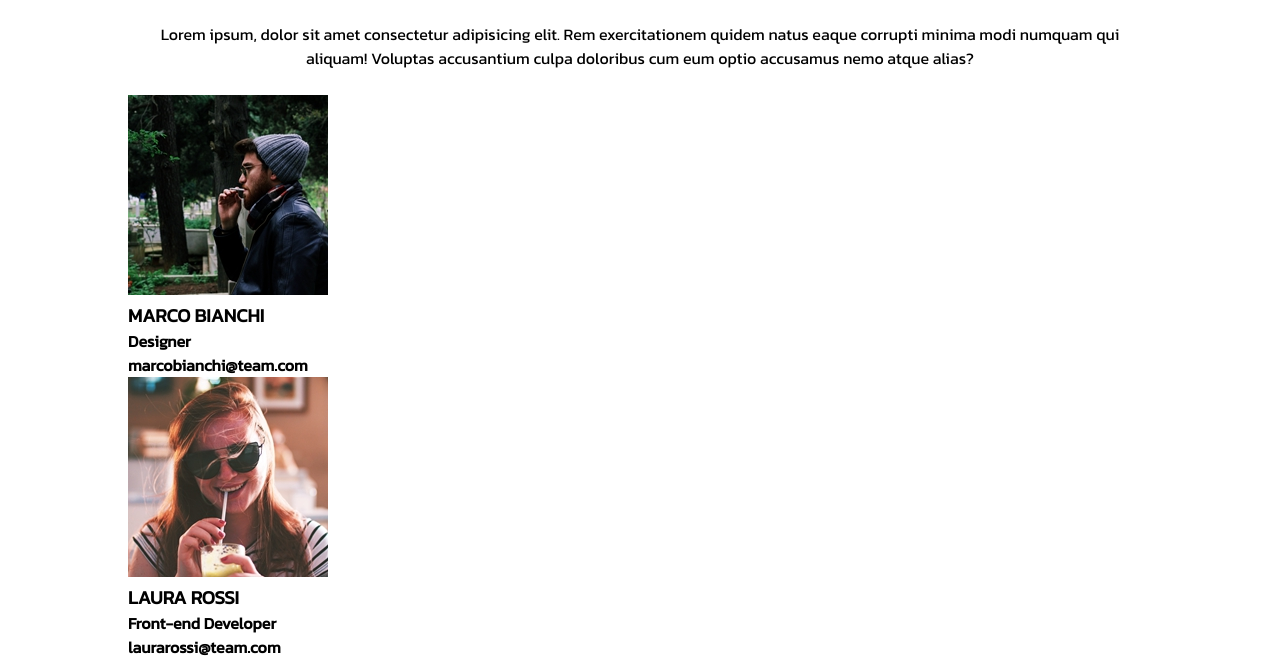
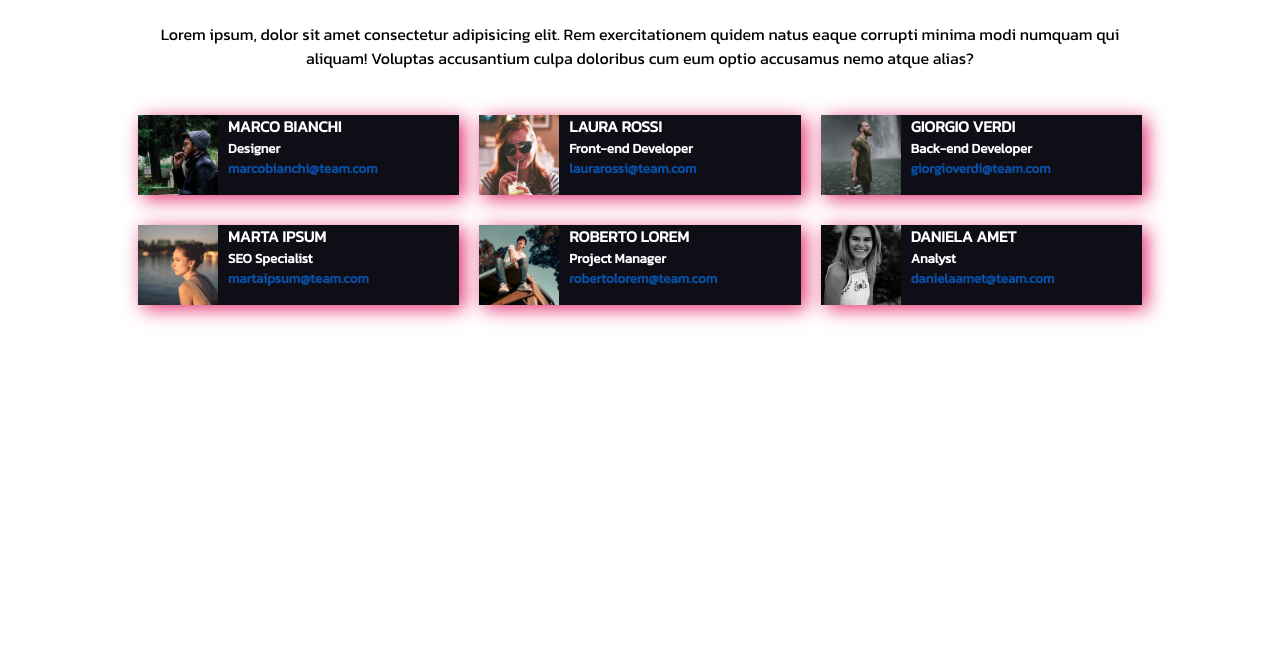
Before and after one commit to Ale-1407/html-css-float-cards, a plain HTML site: page index.html in a window 1280 px wide. Shown: the part 66-722 px from the top of the page. Drawn offline with Linux system fonts and the light colour scheme.

Commit message:
completate section

```diff
--- a/assets/css/style.css
+++ b/assets/css/style.css
@@ -8,13 +8,11 @@
 }
 
 header h1{
-
     color: #e53170;
     text-align: center;
     padding-top: 15px;
+}
 
-
-}
 
 .container{
     width: 80%;
@@ -25,3 +23,40 @@ main p{
     text-align: center;
     padding: 25px;
 }
+
+.clearfix::after{
+    clear: both;
+    display: table;
+    content: "";
+}
+
+.cards{
+    float: left;
+    width: calc(100% / 3);
+    text-align: left;
+    margin-top: 10px;
+
+    padding: 10px;
+
+}
+
+img{
+    height: 80px;
+    float: left;
+    padding-right: 10px;
+
+}
+
+.text-cards{
+    background-color: #0f0e17;
+    color: white;
+    font-size: smaller;
+    padding-right: 60px;
+    width: 100%;
+    height: 80px;
+    box-shadow: 5px 4px 18px #e53170;
+}
+
+.blue-text{
+    color: #0851aa;
+}
--- a/index.html
+++ b/index.html
@@ -18,56 +18,61 @@
             Rem exercitationem quidem natus eaque corrupti minima modi numquam qui aliquam!
             Voluptas accusantium culpa doloribus cum eum optio accusamus nemo atque alias?</p>
 
-            <section class="columns">
+            <section class="columns clearfix">
                <div class="cards">
+                  <div class="text-cards">
                     <img src="./assets/img/male1.png" alt="img1">
                     <h3>MARCO BIANCHI</h3>
                     <h4>Designer</h4>
-                <h4>marcobianchi@team.com</h4>
+                    <h4 class="blue-text">marcobianchi@team.com</h4>
                  </div>
+               </div>
+
             <div class="cards">
+                <div class="text-cards">
                 <img src="./assets/img/female1.png" alt="img2">
                   <h3>LAURA ROSSI</h3>
                   <h4>Front-end Developer</h4>
-                <h4>laurarossi@team.com</h4>
+                  <h4 class="blue-text">laurarossi@team.com</h4>
+                </div>
+            </div>
 
-            </div>
             <div class="cards">
+                <div class="text-cards">
                     <img src="./assets/img/male2.png" alt="img3">
                   <h3>GIORGIO VERDI</h3>
                   <h4>Back-end Developer</h4>
-                <h4>giorgioverdi@team.com</h4>
+                  <h4 class="blue-text">giorgioverdi@team.com</h4>
                 </div>
+           </div>
+
             <div class="cards">
+                <div class="text-cards">
                     <img src="./assets/img/female2.png" alt="img4">
                   <h3>MARTA IPSUM</h3>
                   <h4>SEO Specialist</h4>
-                <h4>martaipsum@team.com</h4>
+                  <h4 class="blue-text">martaipsum@team.com</h4>
                 </div>
+           </div>
+
             <div class="cards">
+                <div class="text-cards">
                     <img src="./assets/img/male3.png" alt="img5">
                   <h3>ROBERTO LOREM</h3>
                   <h4>Project Manager</h4>
-                <h4>robertolorem@team.com</h4>
+                  <h4 class="blue-text">robertolorem@team.com</h4>
                 </div>
+           </div>
+
             <div class="cards">
+                <div class="text-cards">
                     <img src="./assets/img/female3.png" alt="img6">
                   <h3>DANIELA AMET</h3>
                   <h4>Analyst</h4>
-                <h4>danielaamet@team.com</h4>
-
+                  <h4 class="blue-text">danielaamet@team.com</h4>
                 </div>
-
+            </div>
         </section>
-
     </main>
-
-
-
-
-
-
-
-
 </body>
 </html>
```
Lines whose indentation alone changed are shown as unchanged.
